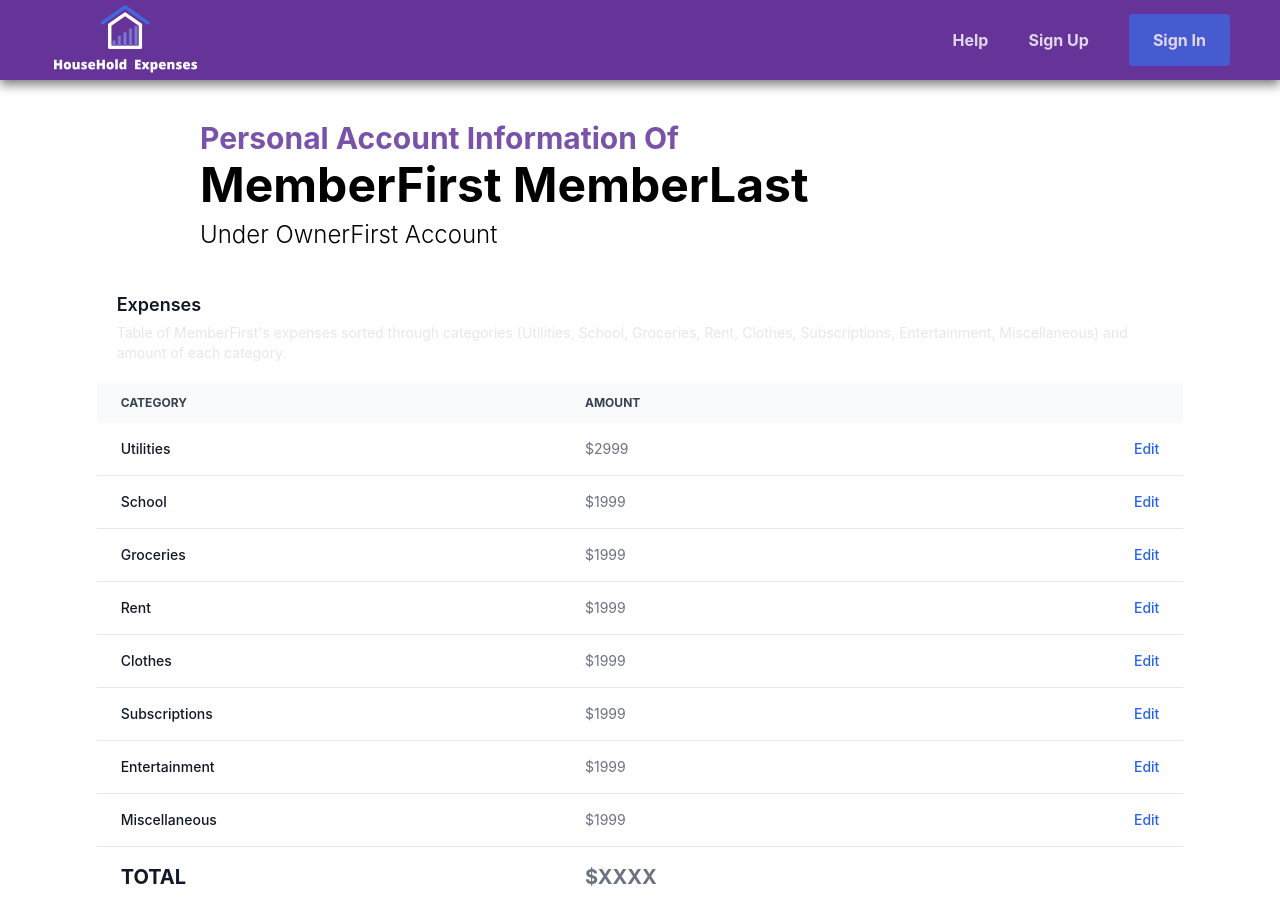
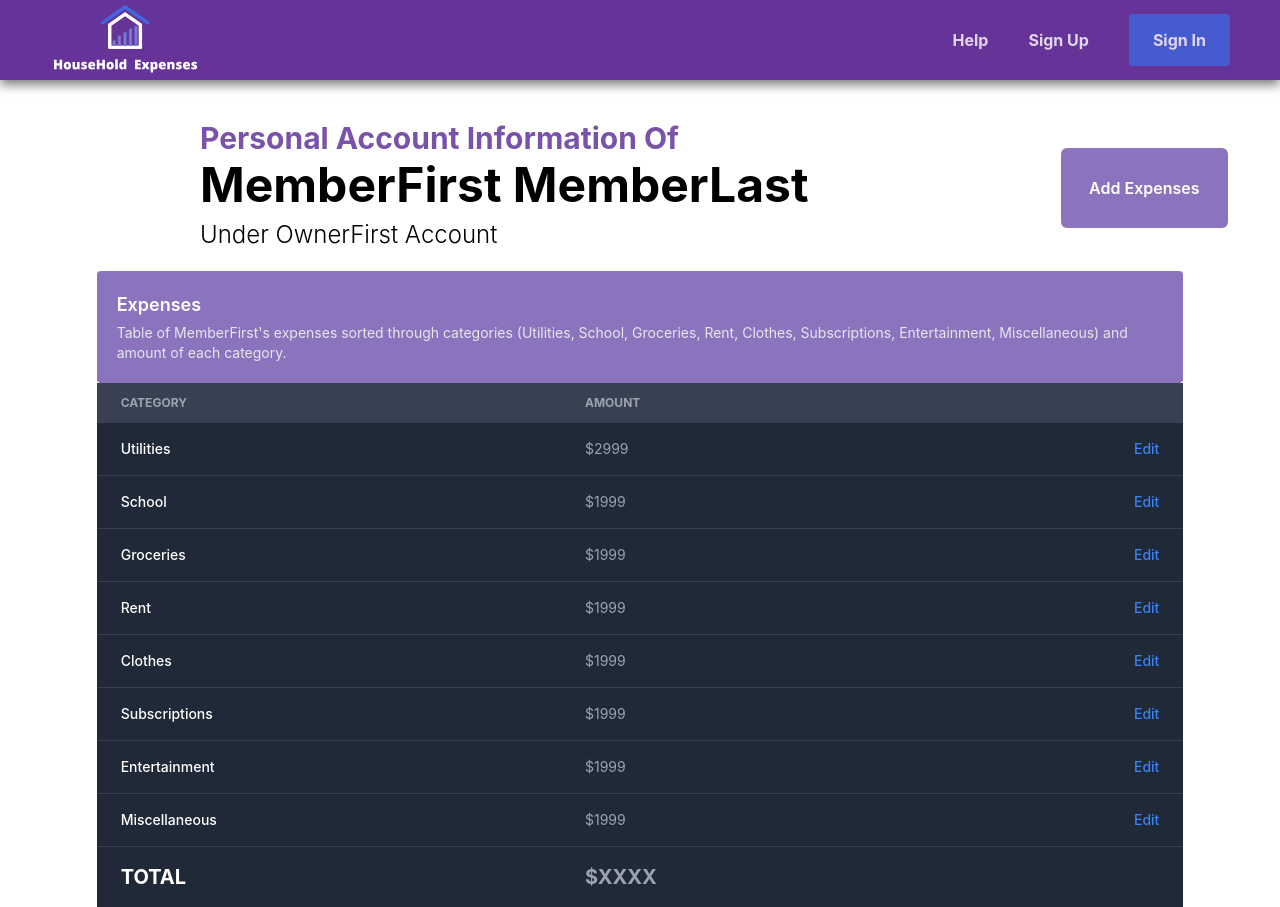
Before and after one commit to Zhou-Ziheng/HouseholdExpensesUI, a React (Create React App) app: page /PsDash in a window 1280 px wide. Shown: the top 907 px of the page. Built offline with nearby package versions, Linux system fonts and the light colour scheme.

Commit message:
removed dark/light theme and added butto to psdash

```diff
--- a/src/components/PsDashboard/PsDash.jsx
+++ b/src/components/PsDashboard/PsDash.jsx
@@ -3,17 +3,24 @@ import React from "react";
 export default function PsDash() {
     return (
         <>
-            <h2 className="text-3xl mx-[200px] my-[40px]  font-bold  text-[#7953a9] ">Personal Account Information Of</h2>
-            <h1 className="mx-[200px] my-[-35px] text-5xl font-bold">MemberFirst MemberLast</h1>
-            <h3 className="text-2xl font-light mx-[200px] my-[45px]">Under OwnerFirst Account</h3>
+            <div className="flex flex-col-2">
+                <div>
+                    <h2 className="text-3xl mx-[200px] my-[40px]  font-bold  text-[#7953a9] ">Personal Account Information Of</h2>
+                    <h1 className="mx-[200px] my-[-35px] text-5xl font-bold">MemberFirst MemberLast</h1>
+                    <h3 className="text-2xl font-light mx-[200px] my-[45px]">Under OwnerFirst Account</h3>
+                </div>
+                <div className="mx-auto my-auto">
+                    <button className="w-full py-7 px-7 bg-[#8b74bd] hover:bg-[#7953ab] rounded-md text-white font-semibold text-m whitespace-nowrap transition ease-in-out delay-150 hover:-translate-y-1 hover:scale-110 duration-300">Add Expenses</button>
+                </div>
+            </div>
             <div class="my-[-25px] mx-[-175px] rounded relative sm:rounded-lg">
-                <table class="w-4/6 text-sm mx-auto text-left text-gray-500 rounded dark:text-gray-400">
-                    <caption class="p-5 text-lg font-semibold rounded text-left text-gray-900 bg-white dark:text-white dark:bg-[#8b74bd]">
+                <table class="w-4/6 text-sm mx-auto text-left rounded text-gray-400">
+                    <caption class="p-5 text-lg font-semibold rounded text-left text-white bg-[#8b74bd]">
                         Expenses
-                        <p class="mt-1 text-sm font-normal text-gray-200 dark:text-gray-200">
+                        <p class="mt-1 text-sm font-normal text-gray-200">
                             Table of MemberFirst's expenses sorted through categories (Utilities, School, Groceries, Rent, Clothes, Subscriptions, Entertainment, Miscellaneous) and amount of each category.</p>
                     </caption>
-                    <thead class="rounded text-xs text-gray-700 uppercase bg-gray-50 dark:bg-gray-700 dark:text-gray-400">
+                    <thead class="rounded text-xs uppercase bg-gray-700 text-gray-400">
                         <tr>
                             <th scope="col" class="py-3 px-6">
                                 Category
@@ -27,96 +34,96 @@ export default function PsDash() {
                         </tr>
                     </thead>
                     <tbody>
-                        <tr class="bg-white border-b dark:bg-gray-800 dark:border-gray-700">
-                            <th scope="row" class="py-4 px-6 font-medium text-gray-900 whitespace-nowrap dark:text-white">
+                        <tr class="border-b bg-gray-800 border-gray-700">
+                            <th scope="row" class="py-4 px-6 font-medium whitespace-nowrap text-white">
                                 Utilities
                             </th>
                             <td class="py-4 px-6">
                                 $2999
                             </td>
                             <td class="py-4 px-6 text-right">
-                                <a href="#" class="font-medium text-blue-600 dark:text-blue-500 hover:underline">Edit</a>
+                                <a href="#" class="font-medium  text-blue-500 hover:underline">Edit</a>
                             </td>
                         </tr>
-                        <tr class="bg-white border-b dark:bg-gray-800 dark:border-gray-700">
-                            <th scope="row" class="py-4 px-6 font-medium text-gray-900 whitespace-nowrap dark:text-white">
+                        <tr class=" border-b bg-gray-800 border-gray-700">
+                            <th scope="row" class="py-4 px-6 font-medium whitespace-nowrap text-white">
                                 School
                             </th>
                             <td class="py-4 px-6">
                                 $1999
                             </td>
                             <td class="py-4 px-6 text-right">
-                                <a href="#" class="font-medium text-blue-600 dark:text-blue-500 hover:underline">Edit</a>
+                                <a href="#" class="font-medium  text-blue-500 hover:underline">Edit</a>
                             </td>
                         </tr>
-                        <tr class="bg-white border-b dark:bg-gray-800 dark:border-gray-700">
-                            <th scope="row" class="py-4 px-6 font-medium text-gray-900 whitespace-nowrap dark:text-white">
+                        <tr class=" border-b bg-gray-800 border-gray-700">
+                            <th scope="row" class="py-4 px-6 font-medium whitespace-nowrap text-white">
                                 Groceries
                             </th>
                             <td class="py-4 px-6">
                                 $1999
                             </td>
                             <td class="py-4 px-6 text-right">
-                                <a href="#" class="font-medium text-blue-600 dark:text-blue-500 hover:underline">Edit</a>
+                                <a href="#" class="font-medium  text-blue-500 hover:underline">Edit</a>
                             </td>
                         </tr>
-                        <tr class="bg-white border-b dark:bg-gray-800 dark:border-gray-700">
-                            <th scope="row" class="py-4 px-6 font-medium text-gray-900 whitespace-nowrap dark:text-white">
+                        <tr class=" border-b bg-gray-800 border-gray-700">
+                            <th scope="row" class="py-4 px-6 font-medium whitespace-nowrap text-white">
                                 Rent
                             </th>
                             <td class="py-4 px-6">
                                 $1999
                             </td>
                             <td class="py-4 px-6 text-right">
-                                <a href="#" class="font-medium text-blue-600 dark:text-blue-500 hover:underline">Edit</a>
+                                <a href="#" class="font-medium  text-blue-500 hover:underline">Edit</a>
                             </td>
                         </tr>
-                        <tr class="bg-white border-b dark:bg-gray-800 dark:border-gray-700">
-                            <th scope="row" class="py-4 px-6 font-medium text-gray-900 whitespace-nowrap dark:text-white">
+                        <tr class="border-b bg-gray-800 border-gray-700">
+                            <th scope="row" class="py-4 px-6 font-medium  whitespace-nowrap text-white">
                                 Clothes
                             </th>
                             <td class="py-4 px-6">
                                 $1999
                             </td>
                             <td class="py-4 px-6 text-right">
-                                <a href="#" class="font-medium text-blue-600 dark:text-blue-500 hover:underline">Edit</a>
+                                <a href="#" class="font-medium  text-blue-500 hover:underline">Edit</a>
                             </td>
                         </tr>
-                        <tr class="bg-white border-b dark:bg-gray-800 dark:border-gray-700">
-                            <th scope="row" class="py-4 px-6 font-medium text-gray-900 whitespace-nowrap dark:text-white">
+                        <tr class=" border-b bg-gray-800 border-gray-700">
+                            <th scope="row" class="py-4 px-6 font-medium  whitespace-nowrap text-white">
                                 Subscriptions
                             </th>
                             <td class="py-4 px-6">
                                 $1999
                             </td>
                             <td class="py-4 px-6 text-right">
-                                <a href="#" class="font-medium text-blue-600 dark:text-blue-500 hover:underline">Edit</a>
+                                <a href="#" class="font-medium  text-blue-500 hover:underline">Edit</a>
                             </td>
                         </tr>
-                        <tr class="bg-white border-b dark:bg-gray-800 dark:border-gray-700">
-                            <th scope="row" class="py-4 px-6 font-medium text-gray-900 whitespace-nowrap dark:text-white">
+                        <tr class=" border-b bg-gray-800 border-gray-700">
+                            <th scope="row" class="py-4 px-6 font-medium  whitespace-nowrap text-white">
                                 Entertainment
                             </th>
                             <td class="py-4 px-6">
                                 $1999
                             </td>
                             <td class="py-4 px-6 text-right">
-                                <a href="#" class="font-medium text-blue-600 dark:text-blue-500 hover:underline">Edit</a>
+                                <a href="#" class="font-medium  text-blue-500 hover:underline">Edit</a>
                             </td>
                         </tr>
-                        <tr class="bg-white border-b dark:bg-gray-800 dark:border-gray-700">
-                            <th scope="row" class="py-4 px-6 font-medium text-gray-900 whitespace-nowrap dark:text-white">
+                        <tr class=" border-b bg-gray-800 border-gray-700">
+                            <th scope="row" class="py-4 px-6 font-medium whitespace-nowrap text-white">
                                 Miscellaneous
                             </th>
                             <td class="py-4 px-6">
                                 $1999
                             </td>
                             <td class="py-4 px-6 text-right">
-                                <a href="#" class="font-medium text-blue-600 dark:text-blue-500 hover:underline">Edit</a>
+                                <a href="#" class="font-medium  text-blue-500 hover:underline">Edit</a>
                             </td>
                         </tr>
-                        <tr class="bg-white dark:bg-gray-800">
-                            <th scope="row" class="py-4 px-6 font-bold text-xl text-gray-900 whitespace-nowrap dark:text-white ">
+                        <tr class=" bg-gray-800">
+                            <th scope="row" class="py-4 px-6 font-bold text-xl whitespace-nowrap text-white ">
                                 TOTAL
                             </th>
                             <td class="py-4 px-6 font-bold text-xl">
```
